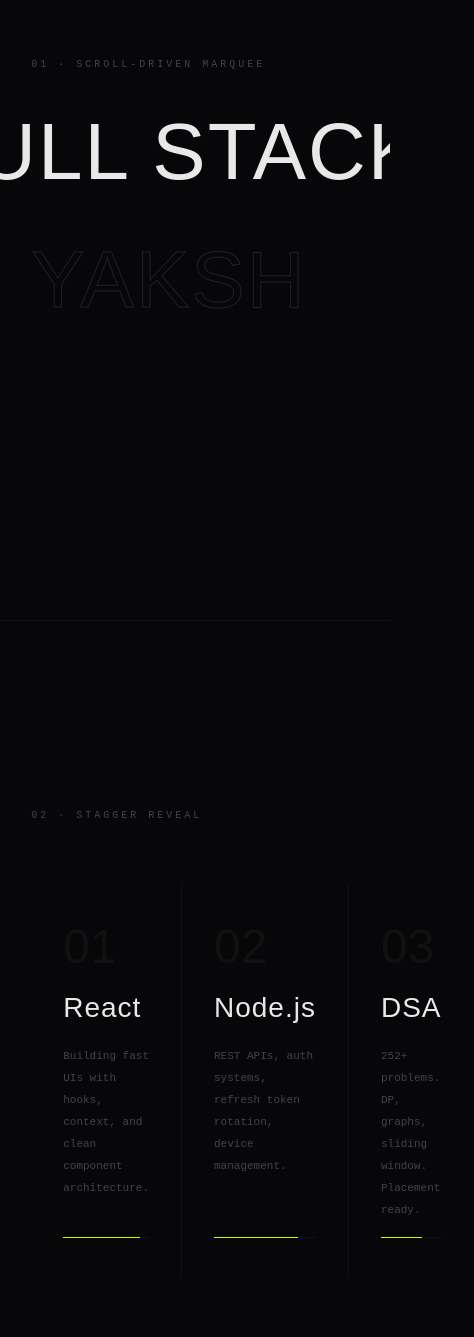
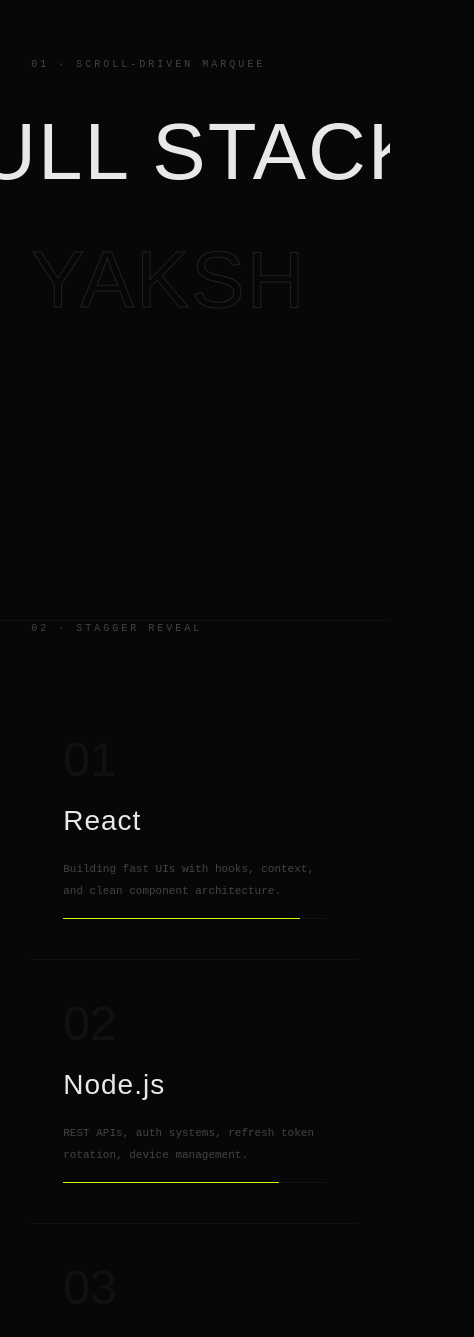
Before and after one commit to YAKSHMEHTA/gsap, a React (Vite) app in the folder SCT/: page / in a window 390 px wide. Shown: the part 223-1560 px from the top of the page, 474 px wide, since content can reach past the window. Built offline with nearby package versions, Linux system fonts and the light colour scheme.

Commit message:
Responsive Design

```diff
--- a/SCT/src/App.css
+++ b/SCT/src/App.css
@@ -72,6 +72,7 @@
 
 /* ─── 2. STAGGER REVEAL ─── */
 #s2 {
+  overflow: hidden;
 }
 
 .cards {
@@ -80,12 +81,14 @@
   gap: 1px;
   background: var(--line);
   margin-top: 40px;
+  flex-wrap: wrap;
 }
 
 .card {
   background: var(--bg);
   padding: 40px 32px;
   display: flex;
+  flex-wrap: wrap;
   flex-direction: column;
   gap: 16px;
 }
@@ -264,3 +267,10 @@
   color: var(--accent);
   letter-spacing: 0.15em;
 }
+
+@media (max-width: 600px) {
+  .cards{
+    display: flex;
+    flex-direction: column;
+  }
+}
```
